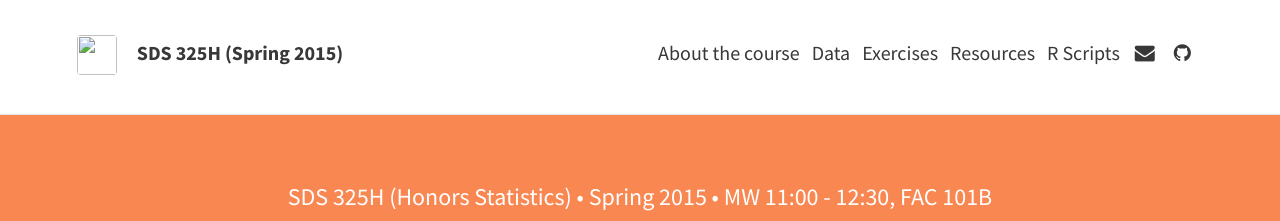
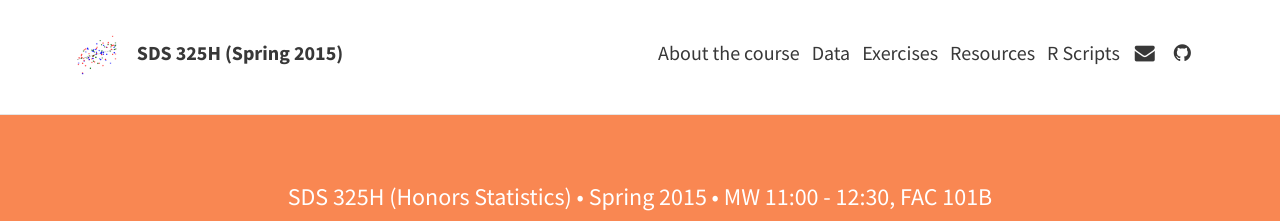
Before and after one commit to jgscott/SDS325H_Spring2015, a Jekyll site: the page built from index.html, in a window 1280 px wide. Shown: the top 221 px of the page. Built offline with Jekyll 4.4.1, drawn with Linux system fonts in a browser that asks for light colours; nearby versions of some CDN libraries; the list of posts is cut into pages by our own code.

Commit message:
site.baseurl error

```diff
--- a/_config.yml
+++ b/_config.yml
@@ -7,7 +7,7 @@ BASE_PATH: /SDS325H_Spring2015
 theme:
   # Meta
   title: SDS 325H (Spring 2015)
-  avatar: img/avatar.png
+  avatar: avatar.png
   gravatar: # email md5 hash
   description: "SDS 325H: Honors Statistics at UT-Austin." # used by search engines
 
--- a/_includes/header.html
+++ b/_includes/header.html
@@ -4,7 +4,7 @@
 		{% if site.theme.gravatar %}
 		<img class="avatar" src="http://www.gravatar.com/avatar/{{ site.theme.gravatar }}?s=100" alt=""/>
 		{% else if site.theme.avatar %}
-		<img class="avatar" src="/img/{{ site.theme.avatar }}" alt=""/>
+		<img class="avatar" src="{{ site.baseurl }}/img/{{ site.theme.avatar }}" alt=""/>
 		{% endif %}
 
 		<h1 class="site-title">
```
